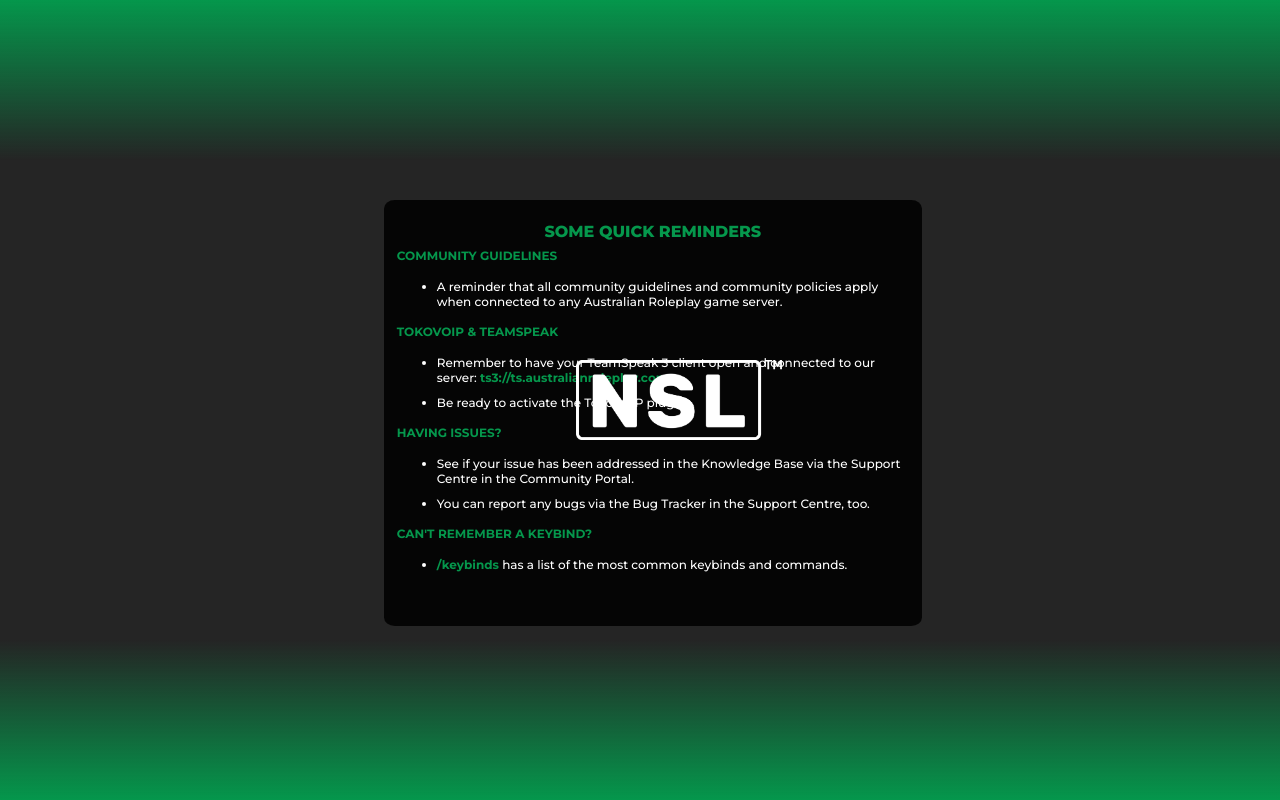
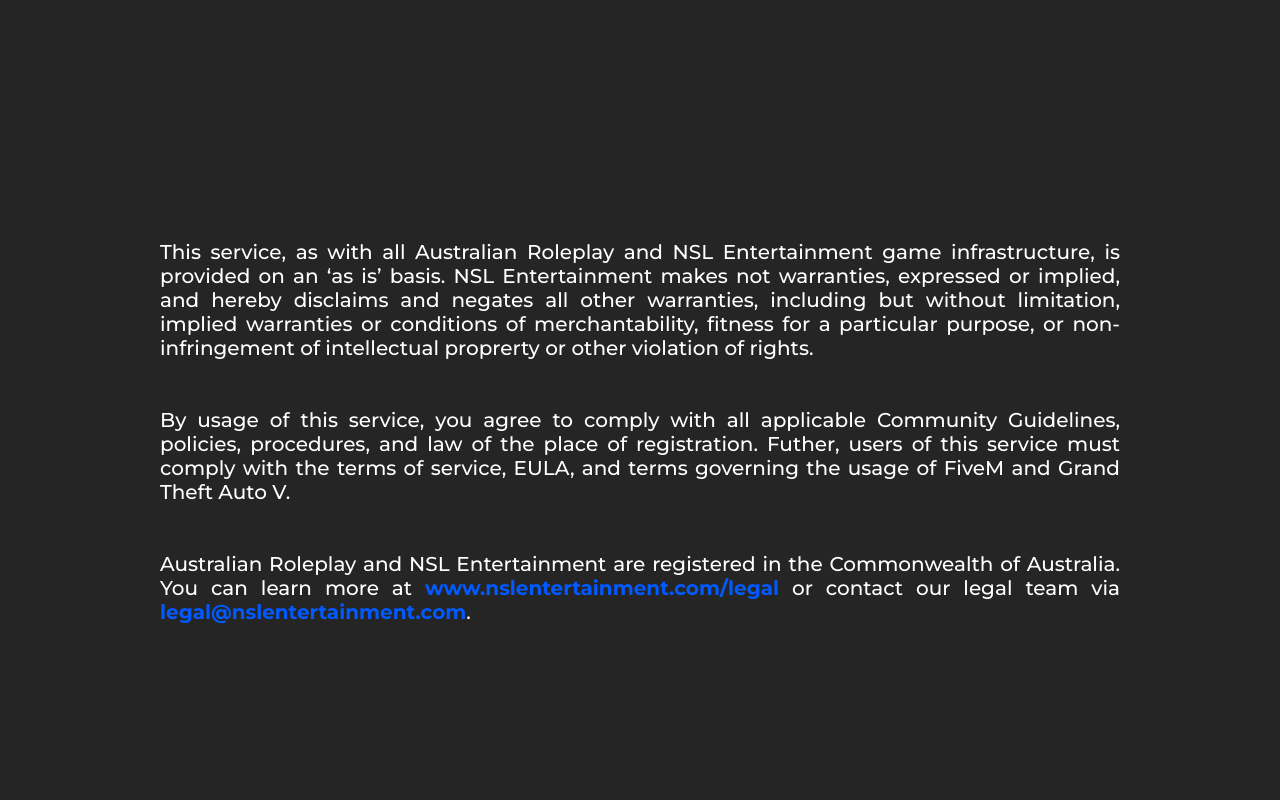
Before and after one commit to Vixenaustralia/arp, a plain HTML site: page arp_core/loadscreen/load.html in a window 1280 px wide. Drawn offline with nearby package versions, Linux system fonts and the light colour scheme.

Commit message:
Loadscreen changes complete.

```diff
--- a/arp_core/css/core.css
+++ b/arp_core/css/core.css
@@ -27,9 +27,6 @@ body {
     width: 100vw;
     height: 100vh;
     background: #252525;
-    opacity: 1;
-    -webkit-transition: opacity 1000ms linear;
-    transition: opacity 1000ms linear;
 }
 
 #NSLlogo {
@@ -37,9 +34,42 @@ body {
     position: fixed;
     top: 45vh;
     left: 45vw;
+    display: none;
 }
 
 #notice {
+    display: none;
+    position: fixed;
+    top: 25vh;
+    bottom: 25vh;
+    left: 12.5vw;
+    width: 75vw;
+}
+
+#NSLnotice {
+    color: #fff;
+    font-size: 2.5vh;
+    display: block;
+    position: relative;
+    top: 5vh;
+    text-align: justify;
+}
+
+.NSLlink {
+    color: #005AFF !important;
+    font-weight: bold;
+    font-size: 2.5vh;
+}
+
+#load-header {
+    display: none;
+}
+
+#load-menu {
+    display: none;
+}
+
+#load-footer {
     display: none;
 }
 
--- a/arp_core/loadscreen/load.html
+++ b/arp_core/loadscreen/load.html
@@ -11,9 +11,9 @@
 
     <body>
 
-        <div class="header"></div>
+        <div class="header" id="load-header"></div>
 
-        <div class="menus">
+        <div class="menus" id="load-menu">
             <div class="menu-theme" id="loading-info">
                 <h1>SOME QUICK REMINDERS</h1>
                 <h2>COMMUNITY GUIDELINES</h2>
@@ -37,27 +37,24 @@
             </div>
         </div>
 
-        <div class="footer"></div>
+        <div class="footer" id="load-footer"></div>
 
         <div class="beforeload">
             <img id="NSLlogo" src="../images/logos/nsl_primary_mono_logo.png">
         </div>
-
-        <div class="">
             <div id="notice">
-                <span>This service, as with all Australian Roleplay and NSL Entertainment game infrastrcture, is provided on an ‘as is’ basis.
+                <span id="NSLnotice">This service, as with all Australian Roleplay and NSL Entertainment game infrastructure, is provided on an ‘as is’ basis.
                     NSL Entertainment makes not warranties, expressed or implied, and hereby disclaims and negates all other warranties, including
                     but without limitation, implied warranties or conditions of merchantability, fitness for a particular purpose, or non-infringement
-                    of intellectual proprerty or other violation of rights. <br>
+                    of intellectual proprerty or other violation of rights. <br><br><br>
 
-                    By usage of this service, you agree to comply with all applicable Community Guidelines, policies, procedures, and Australian law.
+                    By usage of this service, you agree to comply with all applicable Community Guidelines, policies, procedures, and law of the place of registration.
 Futher, users of this service must comply with the terms of service, EULA, and terms governing the usage of FiveM and
-Grand Theft Auto V. <br>
+Grand Theft Auto V. <br><br><br>
 
-You can learn more at www.nslentertainment.com/legal or contact our legal team via legal@nslentertainment.com.
+Australian Roleplay and NSL Entertainment are registered in the Commonwealth of Australia. You can learn more at <span class="NSLlink">www.nslentertainment.com/legal</span> or contact our legal team via <span class="NSLlink">legal@nslentertainment.com</span>.
                 </span>
             </div>
-        </div>
 
     </body>
 
--- a/arp_core/scripts/loadscreen/backgrounds.js
+++ b/arp_core/scripts/loadscreen/backgrounds.js
@@ -25,5 +25,27 @@ $(document).ready(function(){
     setInterval(nextBackground, 10000);
 
     header.css('background-image', backgrounds[0]);
+});
 
-});
+setTimeout(function() {
+    $('#NSLlogo').fadeIn('slow');
+}, 0);
+
+setTimeout(function() {
+    $('#NSLlogo').fadeOut('slow');
+}, 3000);
+
+setTimeout(function() {
+    $('#notice').fadeIn('slow');
+}, 4000);
+
+setTimeout(function() {
+    $('#notice').fadeOut('slow');
+}, 9000);
+
+setTimeout(function() {
+    $('.beforeload').fadeOut('slow');
+    $('#load-header').fadeIn('slow');
+    $('#load-menu').fadeIn('slow');
+    $('#load-footer').fadeIn('slow');
+}, 10000);
```
